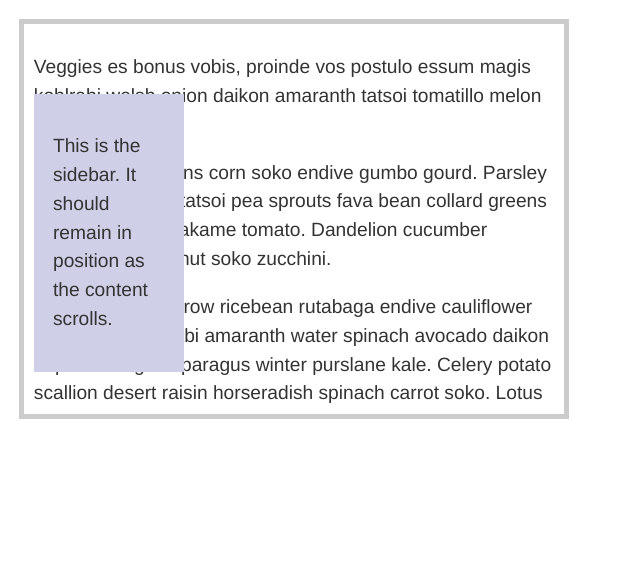
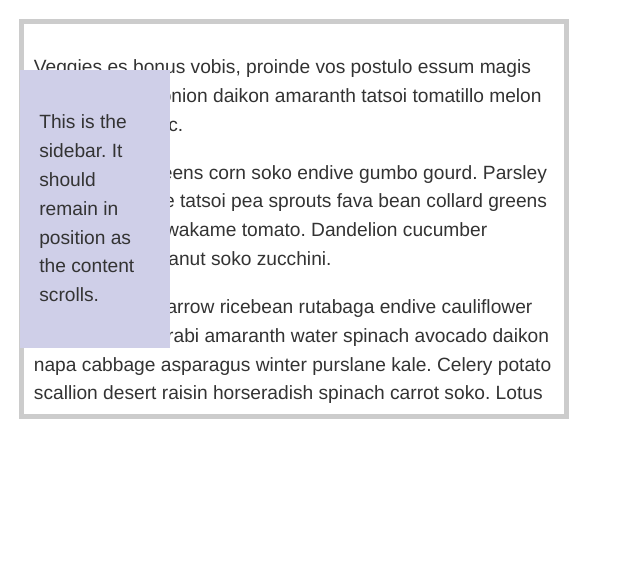
Before and after one commit to igorrybachuk/git-test, a plain HTML site: page index.html in a window 1280 px wide. Shown: the whole page, without its empty margins (0-640 px from the left). Drawn offline with Linux system fonts and the light colour scheme.

Commit message:
sidebar added styles

```diff
--- a/index.html
+++ b/index.html
@@ -29,10 +29,10 @@
         overflow: auto;
       }
 
-      .sidebar {
+        .sidebar {
         position: fixed;
-        /* top: 10px;
-        left: 20px; */
+        top: 10px;
+        left: 20px;
         margin-top: 60px;
         background-color: rgb(207, 207, 232);
         padding: 1em;
```
